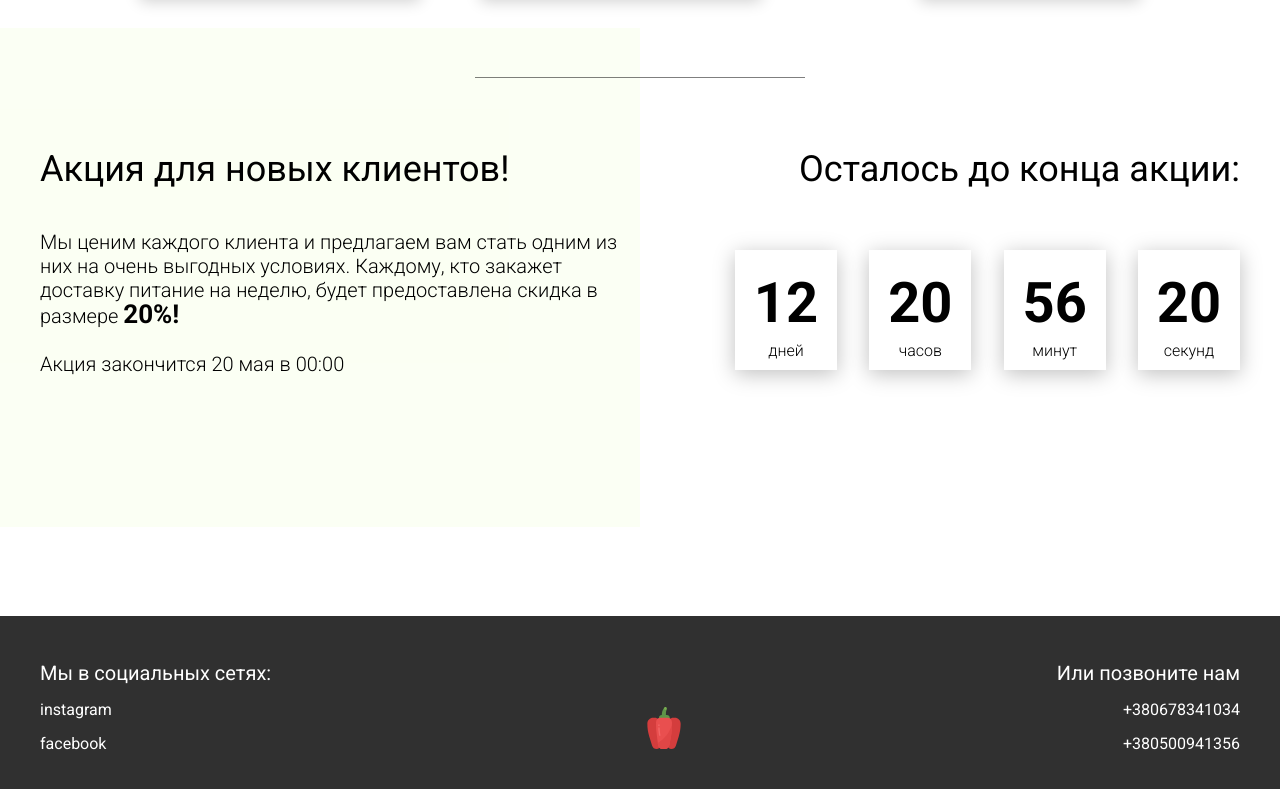
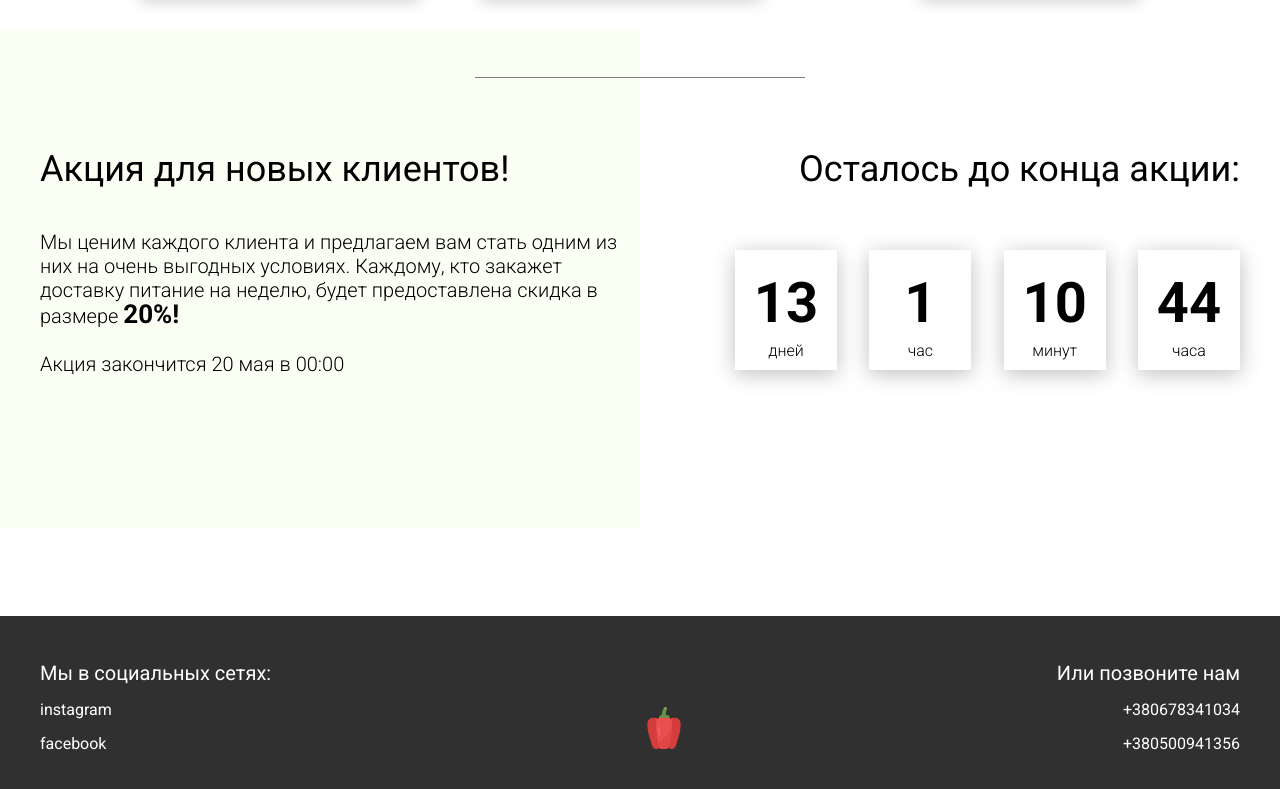
Before and after one commit to xNevrroXx/Food, a website with bundled scripts: page src/index.html in a window 1280 px wide. Shown: the part 3448-4237 px from the top of the page. Built offline with nearby package versions, Linux system fonts and the light colour scheme; files whose address does not match are found by name.

Commit message:
finished countdown timer. Added animation at changed tab content

```diff
--- a/src/index.html
+++ b/src/index.html
@@ -250,19 +250,19 @@
                 <div class="title">Осталось до конца акции:</div>
                 <div class="timer">
                     <div class="timer__block">
-                        <span id="days">12</span>
+                        <span id="days">25</span>
                         дней
                     </div>
                     <div class="timer__block">
-                        <span id="hours">20</span>
+                        <span id="hours">00</span>
                         часов
                     </div>
                     <div class="timer__block">
-                        <span id="minutes">56</span>
+                        <span id="minutes">00</span>
                         минут
                     </div>
                     <div class="timer__block">
-                        <span id="seconds">20</span>
+                        <span id="seconds">00</span>
                         секунд
                     </div>
                 </div>
--- a/src/js/main.js
+++ b/src/js/main.js
@@ -1,7 +1,9 @@
-
-const tabs        = document.querySelectorAll(".tabheader__item"),
+window.addEventListener("DOMContentLoaded", () => {
+	//tabs
+	const tabs		  = document.querySelectorAll(".tabheader__item"),
 		  tabsParent  = document.querySelector(".tabheader__items"),
 		  tabsContent = document.querySelectorAll(".tabcontent");
+
 
 	setTabsIndex();
 	tabsParent.addEventListener("click", (event) => {
@@ -9,39 +11,143 @@ tabsParent.addEventListener("click", (event) => {
 		toggleTabContent(clickedElement);
 	});
 
+	//countdown(обратный отсчет времени)
+	const endDatePromotion = '2021-10-31',
+		  daysBlock	 	   = document.getElementById("days"),
+		  hoursBlock   	   = document.getElementById("hours"),
+		  minutesBlock 	   = document.getElementById("minutes"),
+		  secondsBlock 	   = document.getElementById("seconds");
+
+	const countdown = setInterval( initCountdown(endDatePromotion), 1000 );
 
 
 
 
-//functions
+
+
+
+
+	/////////* functions */////////
+	// forTabs
 	function toggleTabContent(clickedElement) {
-  if(
-      clickedElement
-      && !clickedElement.classList.contains("tabheader__item_active")
-      && clickedElement.classList.contains("tabheader__item")
-      )
-    {
+		if (
+			clickedElement &&
+			!clickedElement.classList.contains("tabheader__item_active") &&
+			clickedElement.classList.contains("tabheader__item")
+		) {
 			hideTabsContent();
 			showTabsContent(clickedElement);
 		}
 	}
-
 	function hideTabsContent() {
-  tabs.forEach( (tab, i) => {
+		tabs.forEach((tab) => {
 			tab.classList.remove("tabheader__item_active");
 		});
-  tabsContent.forEach( tabContent => {
-      tabContent.classList.remove("tabcontent_active");
+		tabsContent.forEach(tabContent => {
+			tabContent.classList.remove("tabcontent_active", "fade");
 		});
 	}
-
 	function showTabsContent(tab) {
 		tab.classList.add("tabheader__item_active");
-  tabsContent[tab.dataset.index].classList.add("tabcontent_active");
+		tabsContent[tab.dataset.index].classList.add("tabcontent_active", "fade");
 	}
-
-function setTabsIndex() {
-  tabs.forEach( (tab, i) => {
+	function setTabsIndex() { //для сопоставления таба и контента
+		tabs.forEach((tab, i) => {
 			tab.dataset.index = i;
 		});
 	}
+	//forCountdownTimePromotion
+	function initCountdown(endDatePromotion) {
+		return () => {
+			const remainderTime = setRemainderTimeObj(endDatePromotion);
+			changePromoTimeAtPage(remainderTime);
+			changeTxtContentUnderTime(daysBlock, hoursBlock, minutesBlock, secondsBlock);
+		};
+	}
+	function setRemainderTimeObj(endDatePromotionStr) {
+		const remainderTimeMS = Date.parse(endDatePromotionStr) - new Date(),
+				days  = Math.floor(remainderTimeMS / (1000*60*60*24)),
+				hours = Math.floor(remainderTimeMS / (1000*60*60) % 24),
+				minutes = Math.floor(remainderTimeMS / (1000*60) % 60),
+				seconds = Math.floor(remainderTimeMS / 1000 % 60);
+
+		return {
+			"days": days,
+			"hours": hours,
+			"minutes": minutes,
+			"seconds": seconds
+		};
+	}
+	function changePromoTimeAtPage(remainderTimeObj) {
+		daysBlock.textContent = remainderTimeObj.days;
+		hoursBlock.textContent = remainderTimeObj.hours;
+		minutesBlock.textContent = remainderTimeObj.minutes;
+		secondsBlock.textContent = remainderTimeObj.seconds;
+	}
+	function changeTxtContentUnderTime(daysBlock, hoursBlock, minutesBlock, secondsBlock) { //меняет окончания слов времени
+		changeTxtContentUnderHours(secondsBlock.parentElement);
+		changeTxtContentUnderMinutes(minutesBlock.parentElement);
+		changeTxtContentUnderHours(hoursBlock.parentElement);
+		changeTxtContentUnderDays(daysBlock.parentElement);
+	}
+	function changeTxtContentUnderHours(elementParentSeconds) {
+		if( elementParentSeconds.firstElementChild.textContent % 10 == 0
+			||  (elementParentSeconds.firstElementChild.textContent >= 5
+				&&
+				elementParentSeconds.firstElementChild.textContent <= 20)
+		  ) {
+			elementParentSeconds.childNodes[2].textContent = "секунд";
+		} else if(elementParentSeconds.firstElementChild.textContent % 10 == 1) {
+			elementParentSeconds.childNodes[2].textContent = "секунда";
+		} else if(elementParentSeconds.firstElementChild.textContent % 10 == 2
+			|| elementParentSeconds.firstElementChild.textContent % 10 == 3
+			|| elementParentSeconds.firstElementChild.textContent % 10 == 4 ) {
+			elementParentSeconds.childNodes[2].textContent = "секунды";
+		}
+	}
+	function changeTxtContentUnderMinutes(elementParentMinutes) {
+		if( elementParentMinutes.firstElementChild.textContent % 10 == 0
+			||  (elementParentMinutes.firstElementChild.textContent >= 5
+				&&
+				elementParentMinutes.firstElementChild.textContent <= 20)
+		  ) {
+			elementParentMinutes.childNodes[2].textContent = "минут";
+		} else if(elementParentMinutes.firstElementChild.textContent % 10 == 1) {
+			elementParentMinutes.childNodes[2].textContent = "минута";
+		} else if(elementParentMinutes.firstElementChild.textContent % 10 == 2
+			|| elementParentMinutes.firstElementChild.textContent % 10 == 3
+			|| elementParentMinutes.firstElementChild.textContent % 10 == 4 ) {
+			elementParentMinutes.childNodes[2].textContent = "минуты";
+		}
+	}
+	function changeTxtContentUnderHours(elementParentHours) {
+		if( elementParentHours.firstElementChild.textContent % 10 == 0
+			||  (elementParentHours.firstElementChild.textContent >= 5
+				&&
+				elementParentHours.firstElementChild.textContent <= 20)
+		  ) {
+			elementParentHours.childNodes[2].textContent = "часов";
+		} else if(elementParentHours.firstElementChild.textContent % 10 == 1) {
+			elementParentHours.childNodes[2].textContent = "час";
+		} else if(elementParentHours.firstElementChild.textContent % 10 == 2
+			|| elementParentHours.firstElementChild.textContent % 10 == 3
+			|| elementParentHours.firstElementChild.textContent % 10 == 4 ) {
+			elementParentHours.childNodes[2].textContent = "часа";
+		}
+	}
+	function changeTxtContentUnderDays(elementParentDays) {
+		if( elementParentDays.firstElementChild.textContent % 10 == 0
+			||  (elementParentDays.firstElementChild.textContent >= 5
+				&&
+				elementParentDays.firstElementChild.textContent <= 20)
+		  ) {
+			elementParentDays.childNodes[2].textContent = "дней";
+		} else if(elementParentDays.firstElementChild.textContent % 10 == 1) {
+			elementParentDays.childNodes[2].textContent = "день";
+		} else if(elementParentDays.firstElementChild.textContent % 10 == 2
+			|| elementParentDays.firstElementChild.textContent % 10 == 3
+			|| elementParentDays.firstElementChild.textContent % 10 == 4 ) {
+			elementParentDays.childNodes[2].textContent = "дня";
+		}
+	}
+});
--- /dev/null
+++ b/src/scss/_animation.scss
@@ -0,0 +1,21 @@
+.fade {
+    animation-name: fade;
+    animation-duration: 1s;
+}
+@keyframes fade {
+    from{
+        opacity: 0.1;
+        transform: matrix3d(
+            0.6, 0.1, 0.7, 0,
+
+            -0.5, 0.8, 0.1, 0,
+
+            -0.6, -0.5, 0.5, 0,
+
+            0, 0, 0, 0.7
+        );
+    }
+    to {
+        opacity: 1;
+    }
+}
--- a/src/scss/style.scss
+++ b/src/scss/style.scss
@@ -1,5 +1,6 @@
 @import url('https://fonts.googleapis.com/css?family=Roboto:300,400,700&display=swap&subset=cyrillic-ext');
 @import './variables/variables';
+@import './animation';
 @import './base.scss';
 
 @import './blocks/header/header.scss';
```
Also changed, not shown: dist/css/style.css, dist/index.html, dist/js/script.js, 1 other file. Lines whose indentation alone changed are shown as unchanged.
